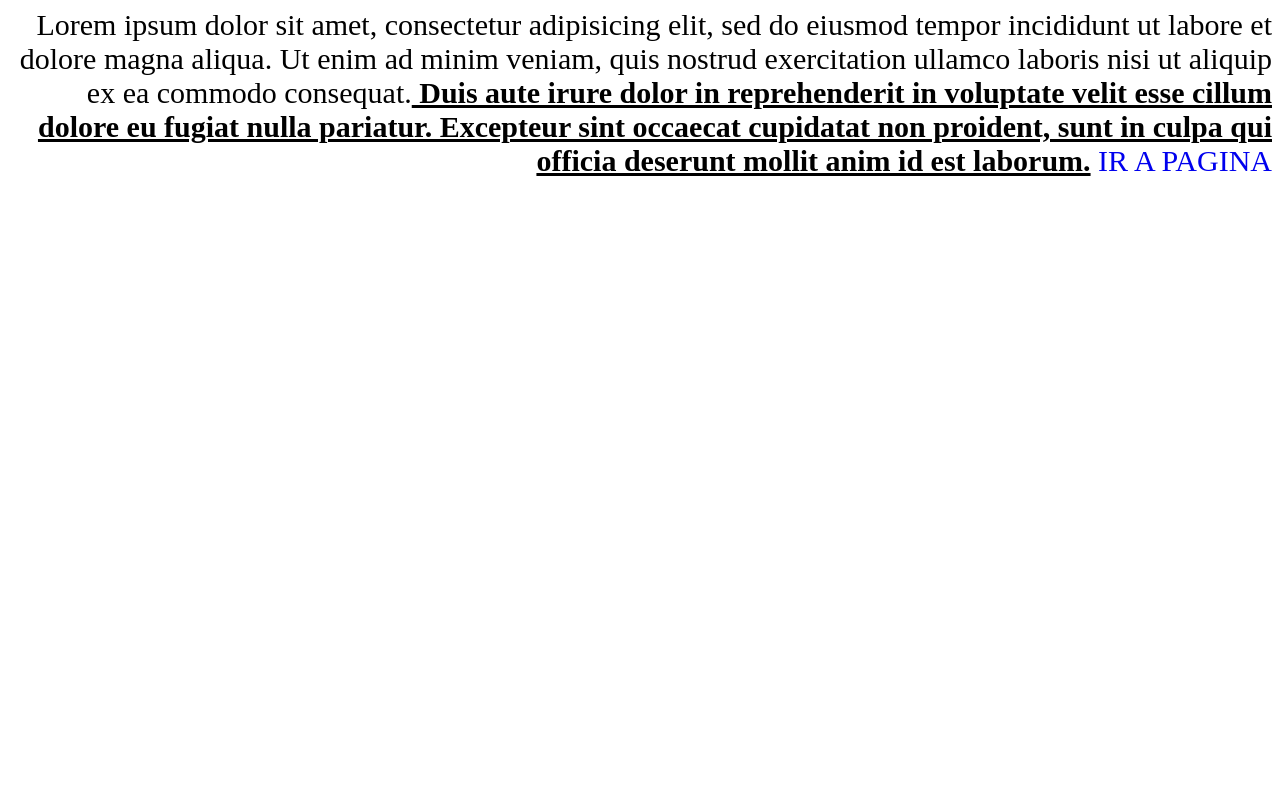
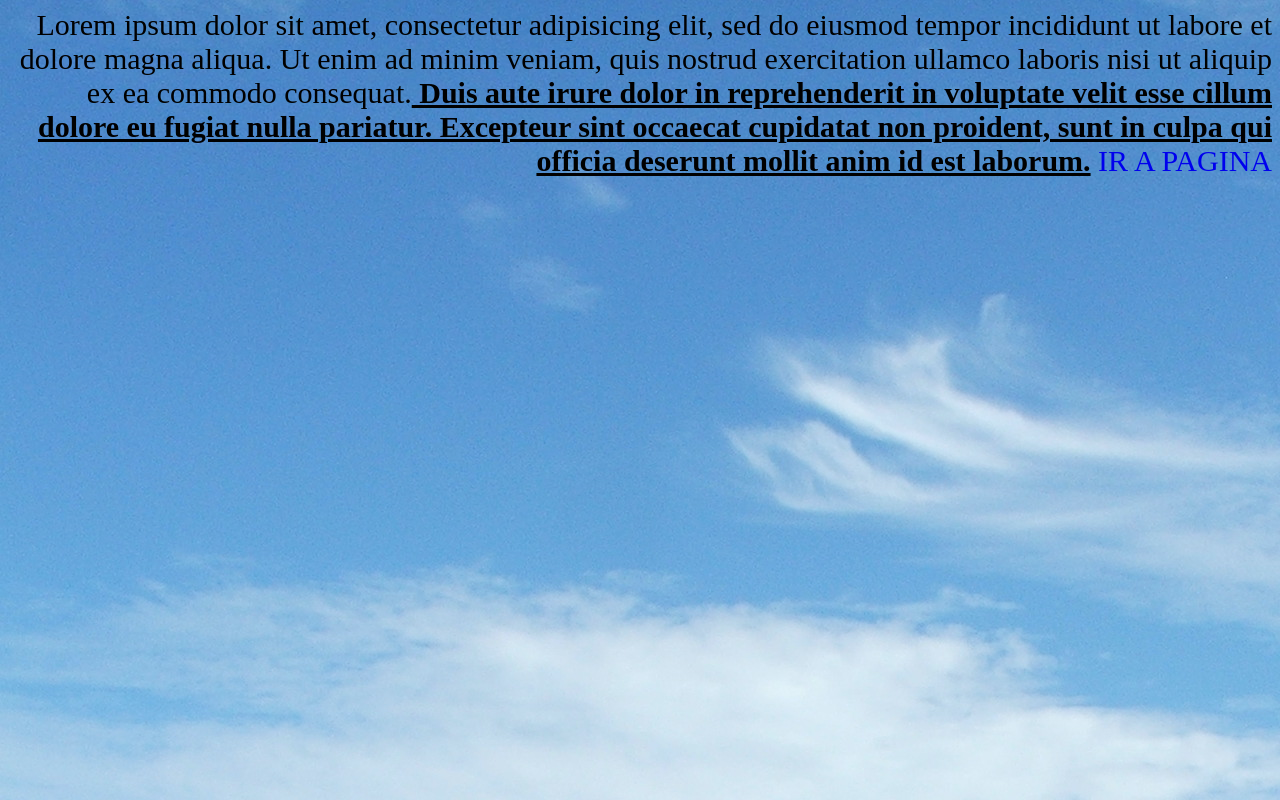
Before and after one commit to Mr-Dany/20-05-2019, a plain HTML site: page index.html in a window 1280 px wide. Drawn offline with Linux system fonts and the light colour scheme.

Commit message:
agregar figura al fondo de la pag

```diff
--- a/estilos/styles.css
+++ b/estilos/styles.css
@@ -11,3 +11,6 @@ a{text-decoration: none;text-transform: uppercase;}
 	width: 200px;
 	background-image: url('imagenes/FC_Barcelona.png');
 }
+body{
+	background-image: url(imagenes/Convenio-Europeo-del-Paisaje.jpg);
+}
```
Also changed, not shown: estilos/imagenes/Convenio-Europeo-del-Paisaje.jpg (added).
